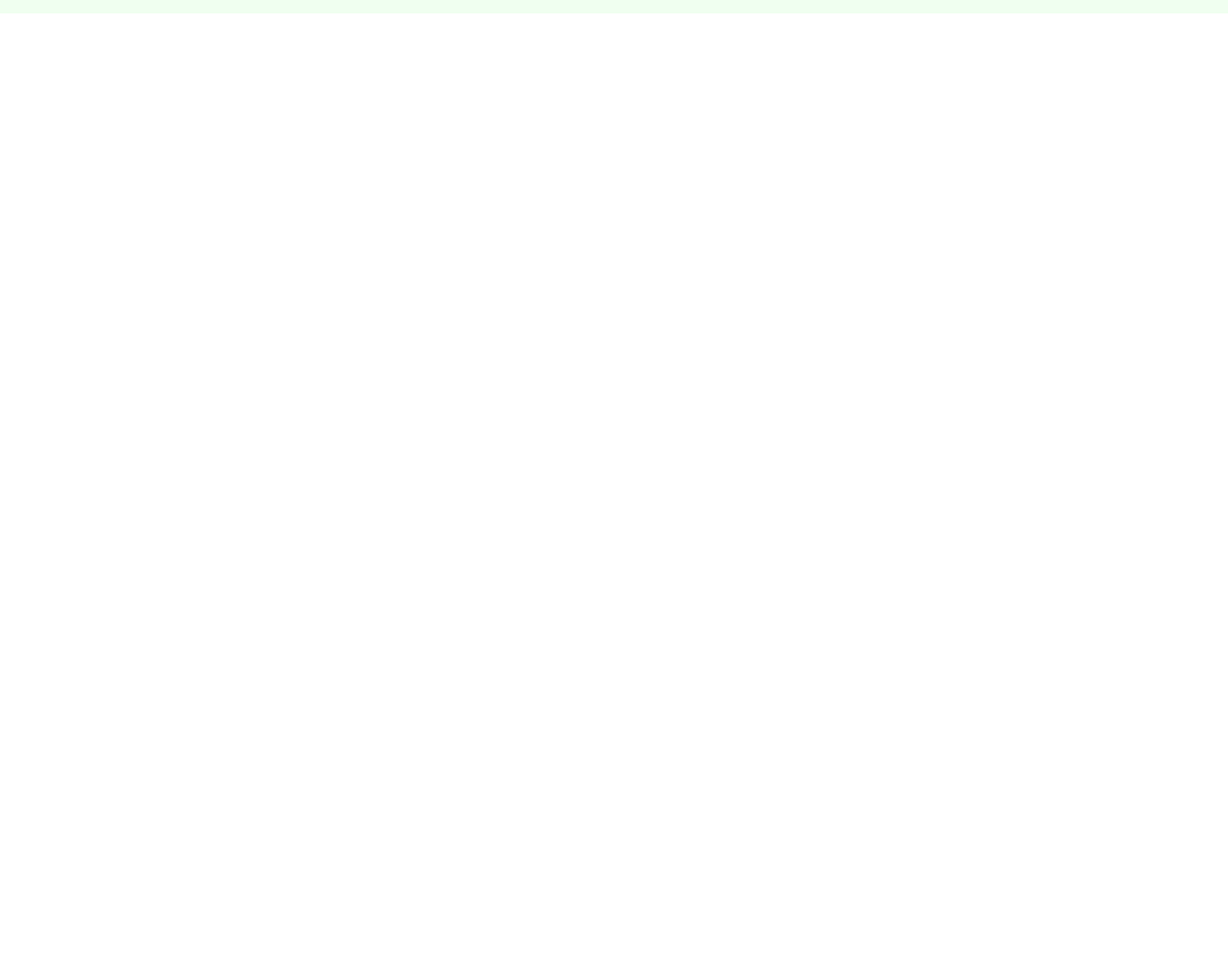
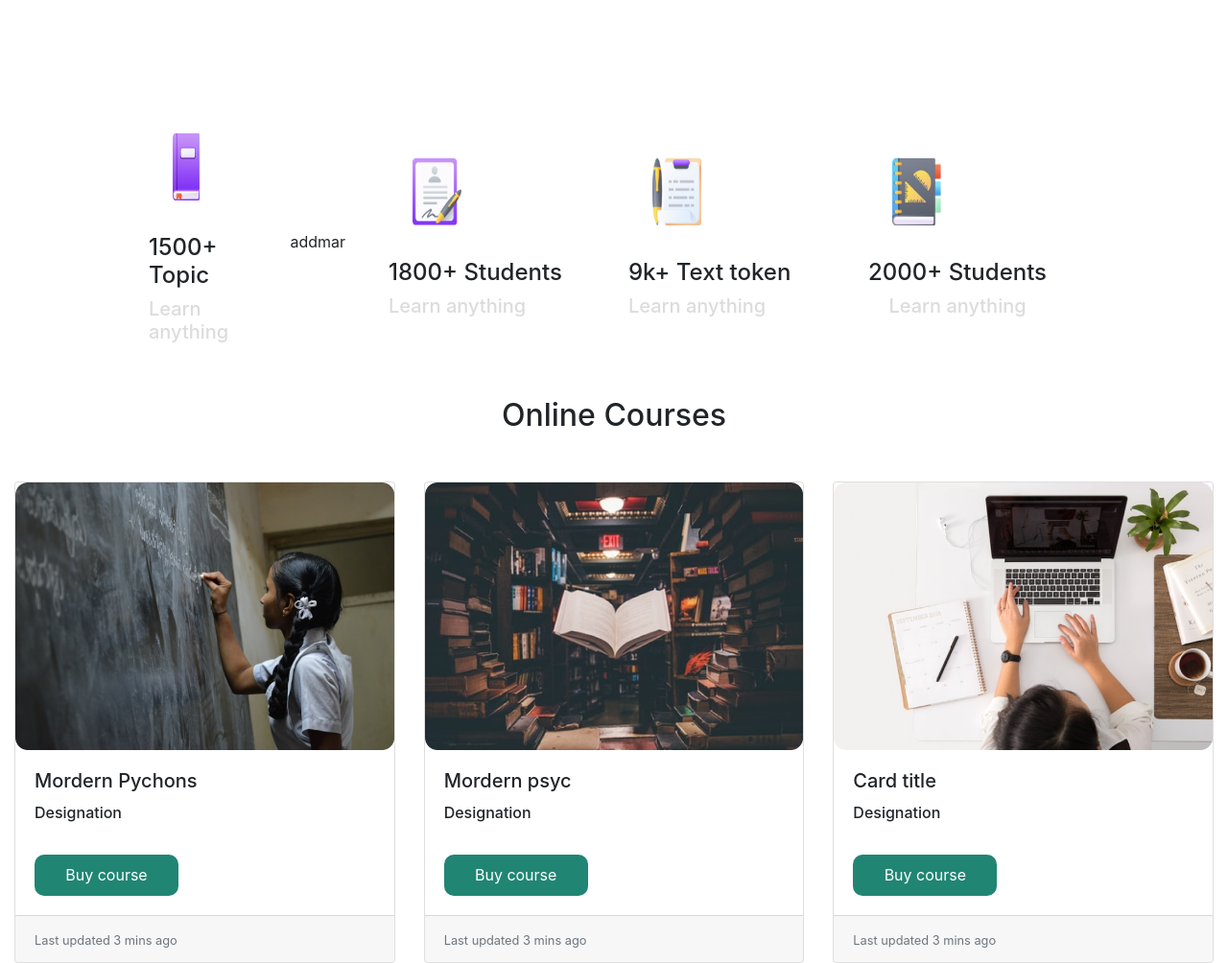
Before and after one commit to JahedHossenBangladesh/e-school, a plain HTML site: page index.html in a window 1280 px wide. Shown: the part 562-1566 px from the top of the page at 96% size. Before the commit the page ends 800 px from the top, so only its background shows below. Drawn offline with nearby package versions, Linux system fonts and the light colour scheme.

Commit message:
I Think i fixed the problem of part to by google and my self

```diff
--- a/index.html
+++ b/index.html
@@ -17,7 +17,7 @@
     <div class="addbg">
       <div class="container-fluid light-nav set-color">
         <nav
-          class="navbar fixed-top navbar-toggler-right navbar-light light-nav navbar-expand-lg container navbar-text"
+          class="navbar navbar-fixed-top navbar-toggler-right navbar-light light-nav navbar-expand-lg container navbar-text"
         >
           <a class="navbar-brand" href="#">
             <img src="icon/logoresize.png" alt=""
@@ -78,6 +78,111 @@
       </div>
     </div>
 </div>
+<!-- this is the add card secion -->
+<div class="addcard">
+
+<div  class=" container-fluid  ">
+
+ <div class="row">
+     <div class="col-md-3 d-flex align-items-center justify-content-cente ">
+      <div class="container">
+        <img src="icon/booksized.png" alt="Trulli" style="width:40%">
+        <div class="text-block">
+          <h4 style="float:left;">1500+ Topic</h4>
+           <h5 style="color:gainsboro;">Learn anything </h5>
+        </div>
+      </div> addmar
+      </div>
+     <div class="col-md-3 d-flex align-items-center justify-content-cente ">
+      <div class="container">
+        <img src="icon/student2.png" alt="Trulli" style="width:40%">
+        <div class="text-block">
+          <h4 style="float:left;">1800+ Students</h4>
+           <h5 style="color:gainsboro;">Learn anything </h5>
+        </div>
+      </div>
+     </div>
+
+
+     <div class="col-md-3 d-flex align-items-center justify-content-cente  ">
+
+<div class="container">
+  <img src="icon/rtest4.png" alt="Trulli" style="width:40%">
+  <div class="text-block">
+    <h4>9k+ Text token </h4>
+  <h5 style="color:gainsboro;">Learn anything </h5>
+
+  </div>
+</div>
+</div>
+
+
+     <div class="col-md-3 d-flex align-items-center justify-content-cente ">
+
+
+<div class="container">
+  <img src="icon/rsz_studentssized.png" alt="Trulli" style="width:40%">
+  <br>
+  <div class="text-block">
+    <h4 style="text-align: center;">2000+ Students</h4>
+
+    <h5 style="color:gainsboro; text-align: center;">Learn anything </h5>
+  </div>
+</div>
+
+
+     </div>
+ </div>
+
+
+</div>
+
+</div>
+
+
+<!-- this is the img card -->
+<div class="container-fluid">
+  <h2 id="cources " style="text-align: center; margin-bottom: 50px; margin-top: 0%;">Online Courses</h2>
+  <div class="card-deck">
+    <div class="card">
+      <img src="photos/Morder pyschology.png" class="card-img-top" alt="...">
+      <div class="card-body">
+        <h5 class="card-title">Mordern Pychons</h5>
+        <h6 class="card-text">Designation</h6>
+        <button type="button" class="btn2 btn-primary" style="margin-top: 25px;">Buy course</button>
+      </div>
+      <div class="card-footer">
+        <small class="text-muted">Last updated 3 mins ago</small>
+      </div>
+    </div>
+    <div class="card">
+      <img src="photos/Morder psyc.png" class="card-img-top" alt="...">
+      <div class="card-body">
+        <h5 class="card-title">Mordern psyc</h5>
+        <h6 class="card-text">Designation</h6>
+        <button type="button" class="btn2 btn-primary" style="margin-top: 25px;">Buy course</button>
+      </div>
+      <div class="card-footer">
+        <small class="text-muted">Last updated 3 mins ago</small>
+      </div>
+    </div>
+    <div class="card">
+      <img src="photos/Morder pychons.png" class="card-img-top" alt="...">
+      <div class="card-body">
+        <h5 class="card-title">Card title</h5>
+        <h6 class="card-text">Designation</h6>
+        <button type="button" class="btn2 btn-primary" style="margin-top: 25px;">Buy course</button>
+      </div>
+      <div class="card-footer">
+        <small class="text-muted">Last updated 3 mins ago</small>
+      </div>
+    </div>
+  </div>
+
+
+
+</div>
+
 
     <!-- This is javaScript -->
     <script
--- a/style.css
+++ b/style.css
@@ -15,6 +15,7 @@ body {
   width: 104px;
   height: 43px;
   padding: 8px;
+  border-radius: 33px;
   color: white !important ;
   background-color: #218573;
   border: none;
@@ -43,7 +44,7 @@ span {
 .addbg {
   height: 576px;
   width: 100%;
-  background-color: #f0fff0;
+  background-color: ;
 }
 
 .float-right {
@@ -60,8 +61,22 @@ span {
   background-color: black;
   color: #f0fff0 !important;
 }
-.btn {
-  border-radius: 33px;
+
+/* this is the card section */
+.addcard {
+  background-color: white;
+  height: 400px;
+  width: 100%;
+  margin-bottom: 0px;
 }
-.useimg img {
+.addcard img {
+  margin-bottom: 35px;
 }
+.container img {
+  height: 70px;
+  width: 80px;
+  padding-left: 25px;
+}
+.text-block {
+  display: inline-block;
+}
```
Also changed, not shown: ICON/booksized.png (added), ICON/image 4.png (added), ICON/rsz_studentssized.png (added), ICON/rtest4.png (added), ICON/student2.png (added), ICON/studentssized.png (added).
